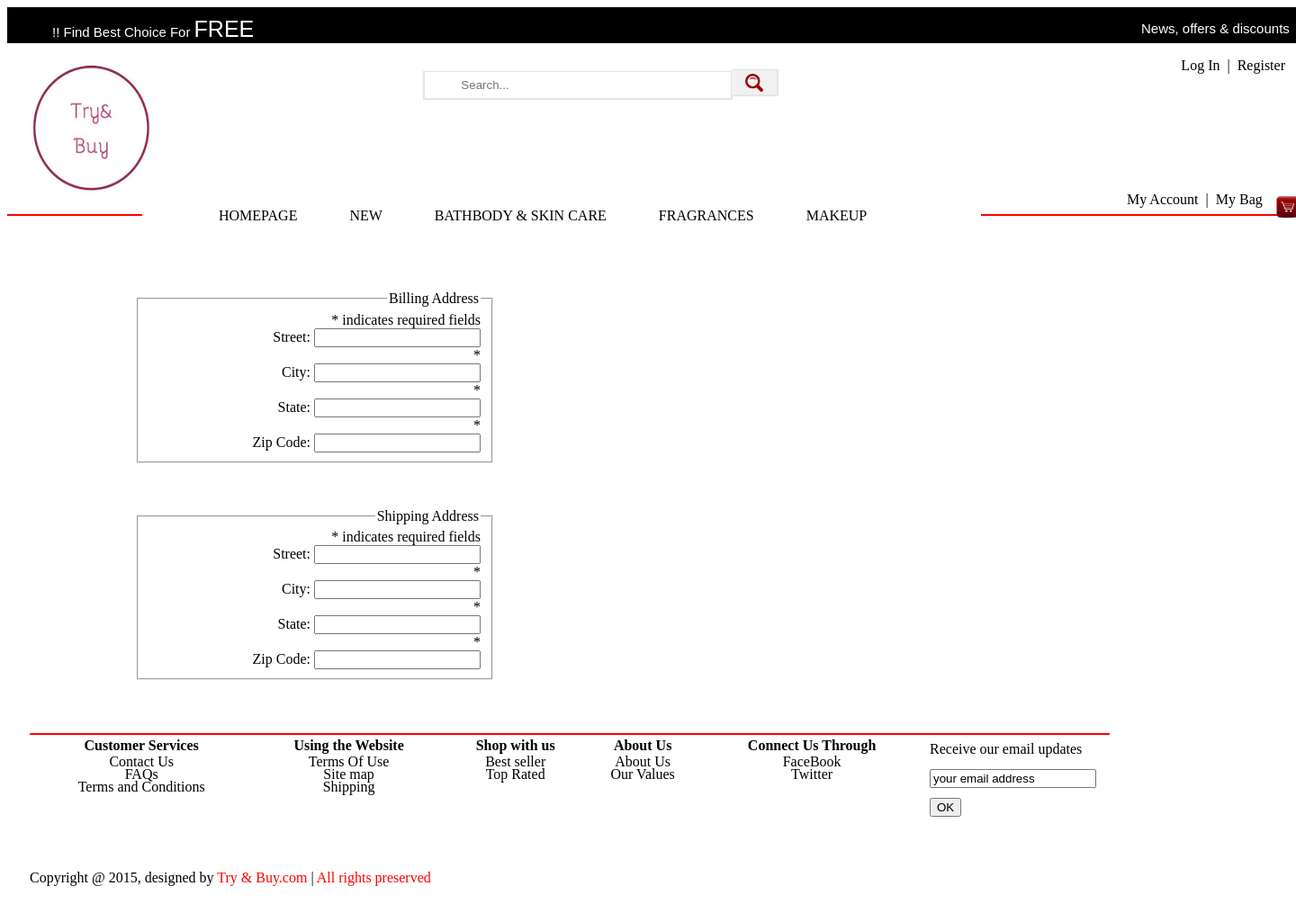
After one commit to JingboBai/Try-and-Buy, a PHP site: page /address.html in a window 1440 px wide. The commit adds this page. Shown: the whole page at 90% size. Run offline with PHP 8.4, Linux system fonts and the light colour scheme.

Commit message:
update address

```diff
--- /dev/null
+++ b/Project updated/address.html
@@ -0,0 +1,133 @@
+<!DOCTYPE html>
+<html>
+  <head>
+      <link rel="stylesheet" type="text/css" href ="style.css" >
+        <title>TRY&BUY</title>
+  </head>
+  <body>
+      <div class="header-top">
+         <div class="header-top-left">
+          !! Find Best Choice For <span class="free" > FREE </span>
+         </div>
+         <div class="header-top-right">
+          News, offers & discounts
+         </div>
+      </div>
+      <div class="login">
+        <a href="./login.html">Log In</a>  |  <a href="./register.html">Register</a>
+      </div>
+    <div class="header">
+       <div class="logo">
+          <img class="logo-image" src="images/indexpage/logo.jpg" alt="images/indexpage/logo.jpg">
+      </div>
+
+        <div class="search">
+          <form>
+              <input id="search-text" type="text" name="firstname" placeholder="Search...">
+              <div id="search-holder">
+                <img src="images/indexpage/search-image.png">
+               </div>
+          </form>
+      </div>
+
+      <div class="header-right">
+            <a href="./index.html">My Account</a>  |  <a href="./index.html">My Bag</a>
+              <img src="images/indexpage/cart.png">
+
+      </div>
+    </div>
+
+     <div class="nav">
+       <ul>
+         <li><a href="./index.html">Homepage</a></li>
+         <li><a href="#new">New</a></li>
+         <li><a href="./BathBodySkin.html">BathBody & Skin Care</a></li>
+         <li><a href="./fragrances.html">Fragrances</a></li>
+         <li><a href="./makeup.html">Makeup</a></li>
+       </ul>
+      </div>
+
+      <div id="main_block">
+
+                <form class=address action="address.php" method="post" >
+                <fieldset class=upload>
+                <legend>Billing Address</legend>
+                <span class="error">*</span> indicates required fields <br/>
+                <label >Street: </label><input type="text" name="Street" ></br>
+                <span class="error">* </span></br>
+                <label >City: </label><input type="text" name="City" ></br>
+                <span class="error">* </span></br>
+                <label >State:</label>
+                <input type="text" name="State" ></br>
+                <span class="error">* </span></br>
+                <label >Zip Code:</label>
+                <input type="text" name="Zip" ></br>
+
+                </fieldset>
+              </form>
+
+              <form class=address action="address.php" method="post" >
+              <fieldset>
+              <legend>Shipping Address</legend>
+              <span class="error">*</span> indicates required fields <br/>
+              <label >Street: </label><input type="text" name="Street" ></br>
+              <span class="error">* </span></br>
+              <label >City: </label><input type="text" name="City" ></br>
+              <span class="error">* </span></br>
+              <label >State:</label>
+              <input type="text" name="State" ></br>
+              <span class="error">* </span></br>
+              <label >Zip Code:</label>
+              <input type="text" name="Zip" ></br>
+
+              </fieldset>
+            </form>
+
+      </div>
+      <div class="footer">
+        <table class="table">
+          <tr class="table-heading">
+              <th>Customer Services</th>
+              <th> Using the Website</th>
+              <th>Shop with us</th>
+              <th>About Us</th>
+              <th>Connect Us Through</th>
+           </tr>
+           <tr class="table-data">
+              <td>Contact Us</td>
+              <td>Terms Of Use</td>
+              <td> Best seller</td>
+              <td> About Us</td>
+              <td>FaceBook </td>
+            </tr>
+             <tr class="table-data">
+                <td>FAQs</td>
+                <td>Site map</td>
+                <td>Top Rated</td>
+                <td>Our Values</td>
+                 <td>Twitter</td>
+             </tr>
+             <tr class="table-data">
+                 <td> Terms and Conditions</td>
+                 <td>Shipping</td>
+                 <td></td>
+                 <td></td>
+                 <td></td>
+                 <td></td>
+            </tr>
+          </table>
+          <div class="footer-rightside">
+            Receive our email updates
+             <form action="MAILTO:someone@gmail.com" method="post" enctype="text/plain">
+                <input class="search-text" type="text" name="mail" value="your email address"><br>
+                <input class="search-button" type="submit" value="OK">
+            </form>
+          </div>
+            <div class="copy-right">
+              Copyright @ 2015, designed by <span class="foot">Try & Buy.com </span>  | <span class="foot">All rights preserved</span>
+       </div>
+
+
+
+    </body>
+    </html>
--- a/Project updated/style.css
+++ b/Project updated/style.css
@@ -474,7 +474,7 @@ table.categories td{
   /*border: 1px solid black;*/
   position: relative;
   width: 1420px;
-height: 800px;
+height: 500px;
 top: 33px;
 
 }
@@ -509,3 +509,9 @@ top: 33px;
   height: 150px;
   width: 600px;
 }
+.address{
+  text-align: right;
+  width:400px;
+  margin-top:50px;
+  margin-left: 10%;
+}
```
